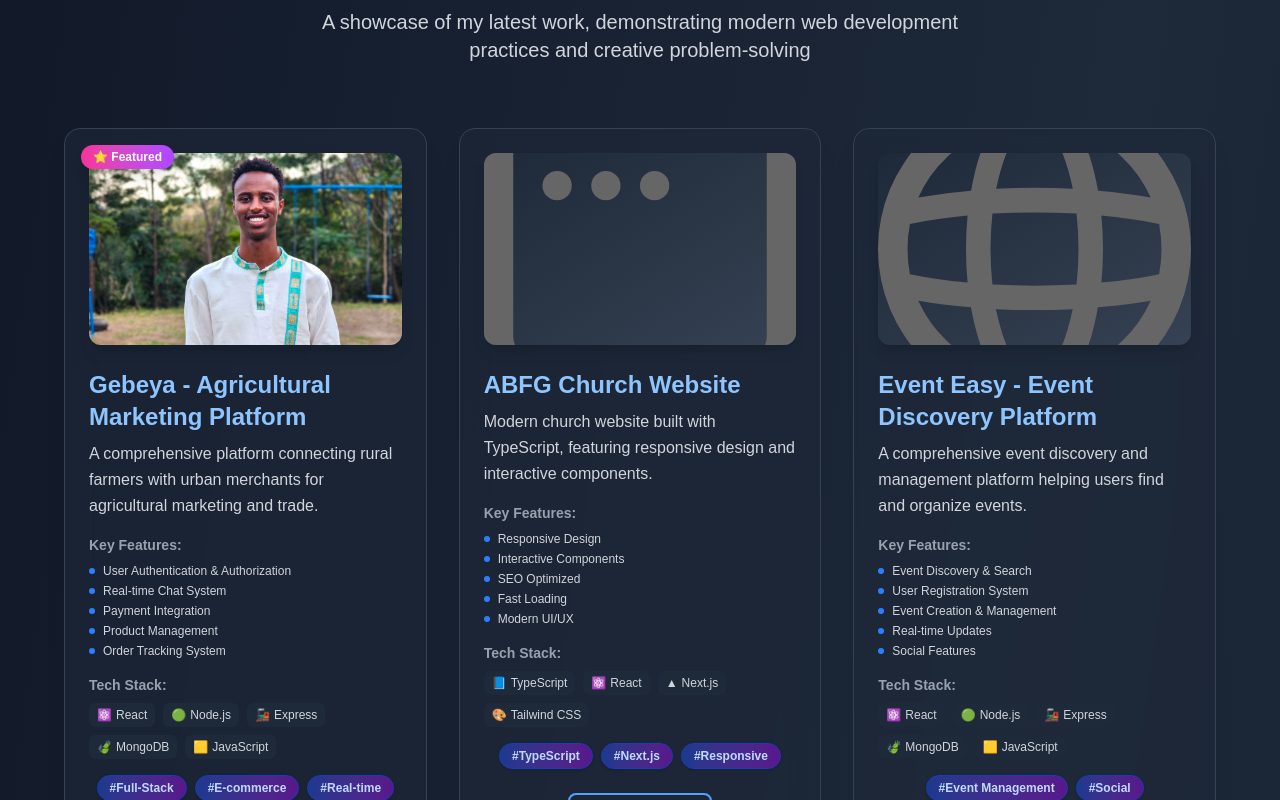
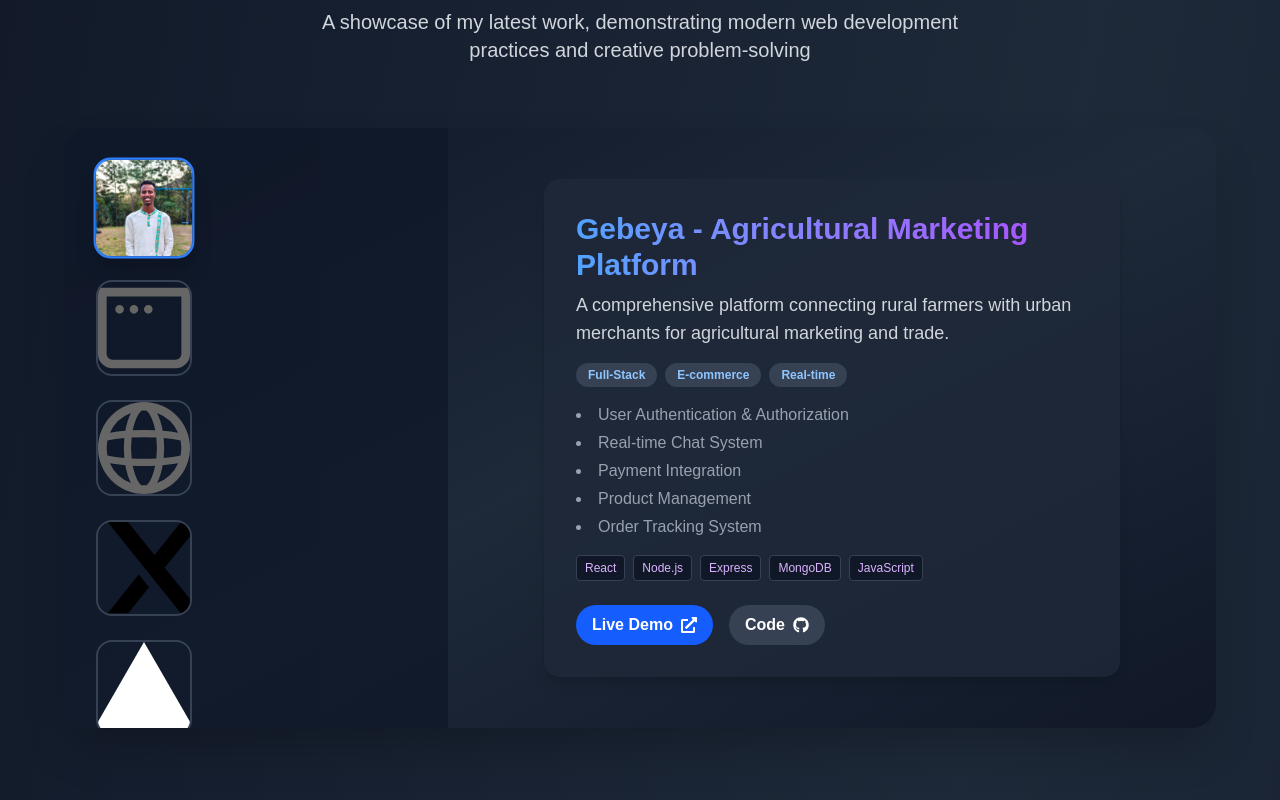
Before and after one commit to Nati-darse/Portfolio, a Next.js app: page / in a window 1280 px wide. Shown: the part 1000-1800 px from the top of the page. Built offline with nearby package versions, Linux system fonts and the light colour scheme.

Commit message:
update project list  view

```diff
--- a/package.json
+++ b/package.json
@@ -12,7 +12,8 @@
     "framer-motion": "^12.9.4",
     "next": "15.3.1",
     "react": "^19.0.0",
-    "react-dom": "^19.0.0"
+    "react-dom": "^19.0.0",
+    "react-icons": "^5.5.0"
   },
   "devDependencies": {
     "@eslint/eslintrc": "^3",
--- /dev/null
+++ b/src/app/components/ProjectShowcase.tsx
@@ -0,0 +1,111 @@
+import React, { useState } from 'react';
+import Image from 'next/image';
+import { motion, AnimatePresence } from 'framer-motion';
+import { FaExternalLinkAlt, FaGithub } from 'react-icons/fa';
+
+interface Project {
+  title: string;
+  description: string;
+  tags: string[];
+  demoUrl: string;
+  codeUrl: string;
+  image: string;
+  features: string[];
+  techStack: string[];
+}
+
+interface ProjectShowcaseProps {
+  projects: Project[];
+}
+
+const ProjectShowcase: React.FC<ProjectShowcaseProps> = ({ projects }) => {
+  const [selected, setSelected] = useState(0);
+
+  return (
+    <section className="w-full flex flex-col md:flex-row gap-8 md:gap-0 bg-gradient-to-br from-gray-900 via-gray-800 to-gray-900 rounded-3xl shadow-2xl overflow-hidden">
+      {/* Left: Project Thumbnails */}
+      <div className="md:w-1/3 w-full flex md:flex-col flex-row md:overflow-y-auto overflow-x-auto md:h-[600px] h-40 bg-gray-900/80 p-4 md:p-8 gap-4 md:gap-6">
+        {projects.map((project, idx) => (
+          <button
+            key={project.title}
+            onClick={() => setSelected(idx)}
+            className={`group relative flex-shrink-0 rounded-2xl overflow-hidden border-2 transition-all duration-300 ${selected === idx ? 'border-blue-500 scale-105 shadow-xl' : 'border-gray-700 hover:border-blue-400 hover:scale-105'}`}
+            style={{ width: '96px', height: '96px' }}
+            aria-label={`Show details for ${project.title}`}
+          >
+            <Image
+              src={project.image}
+              alt={project.title}
+              width={96}
+              height={96}
+              className="object-cover w-full h-full group-hover:opacity-90 transition-opacity duration-200"
+            />
+            {selected === idx && (
+              <span className="absolute inset-0 ring-2 ring-blue-500 rounded-2xl pointer-events-none"></span>
+            )}
+          </button>
+        ))}
+      </div>
+
+      {/* Right: Project Details */}
+      <div className="md:w-2/3 w-full flex items-center justify-center p-6 md:p-12">
+        <AnimatePresence mode="wait">
+          <motion.div
+            key={projects[selected].title}
+            initial={{ opacity: 0, x: 40 }}
+            animate={{ opacity: 1, x: 0 }}
+            exit={{ opacity: 0, x: -40 }}
+            transition={{ duration: 0.5 }}
+            className="w-full max-w-xl bg-gray-800/80 rounded-2xl p-8 shadow-lg"
+          >
+            <h3 className="text-3xl font-bold bg-gradient-to-r from-blue-400 to-purple-500 bg-clip-text text-transparent mb-2">
+              {projects[selected].title}
+            </h3>
+            <p className="text-gray-300 text-lg mb-4">{projects[selected].description}</p>
+            <div className="flex flex-wrap gap-2 mb-4">
+              {projects[selected].tags.map(tag => (
+                <span key={tag} className="px-3 py-1 bg-gray-700 rounded-full text-xs text-blue-300 font-semibold">
+                  {tag}
+                </span>
+              ))}
+            </div>
+            <ul className="list-disc list-inside text-gray-400 mb-4 space-y-1">
+              {projects[selected].features.map(f => (
+                <li key={f}>{f}</li>
+              ))}
+            </ul>
+            <div className="flex flex-wrap gap-2 mb-4">
+              {projects[selected].techStack.map(tech => (
+                <span key={tech} className="px-2 py-1 bg-gray-900 rounded text-xs text-purple-300 border border-gray-700">
+                  {tech}
+                </span>
+              ))}
+            </div>
+            <div className="flex gap-4 mt-6">
+              {projects[selected].demoUrl && projects[selected].demoUrl !== '#' && (
+                <a
+                  href={projects[selected].demoUrl}
+                  target="_blank"
+                  rel="noopener noreferrer"
+                  className="inline-flex items-center gap-2 px-4 py-2 bg-blue-600 text-white rounded-full font-semibold hover:bg-blue-700 transition"
+                >
+                  Live Demo <FaExternalLinkAlt className="w-4 h-4" />
+                </a>
+              )}
+              <a
+                href={projects[selected].codeUrl}
+                target="_blank"
+                rel="noopener noreferrer"
+                className="inline-flex items-center gap-2 px-4 py-2 bg-gray-700 text-white rounded-full font-semibold hover:bg-gray-600 transition"
+              >
+                Code <FaGithub className="w-4 h-4" />
+              </a>
+            </div>
+          </motion.div>
+        </AnimatePresence>
+      </div>
+    </section>
+  );
+};
+
+export default ProjectShowcase;
--- a/src/app/page.tsx
+++ b/src/app/page.tsx
@@ -10,6 +10,7 @@ import About from './components/About';
 import Footer from './components/Footer';
 import Resume from './components/Resume';
 import Testimonials from './components/Testimonials';
+import ProjectShowcase from './components/ProjectShowcase';
 // import Blog from './components/Blog';
 
 const projects = [
@@ -304,21 +305,7 @@ export default function Home() {
             </p>
           </motion.div>
 
-          <motion.div
-            variants={staggerContainer}
-            className="grid grid-cols-1 md:grid-cols-2 lg:grid-cols-3 gap-8"
-          >
-            {projects.map((project) => (
-              <motion.div
-                key={project.title}
-                variants={fadeInUp}
-                whileHover={{ y: -10 }}
-                transition={{ duration: 0.3 }}
-              >
-                <ProjectCard {...project} />
-              </motion.div>
-            ))}
-          </motion.div>
+          <ProjectShowcase projects={projects} />
         </div>
       </motion.section>
 
```
Also changed, not shown: 1 other file (tests, documents, lock files or other folders).
